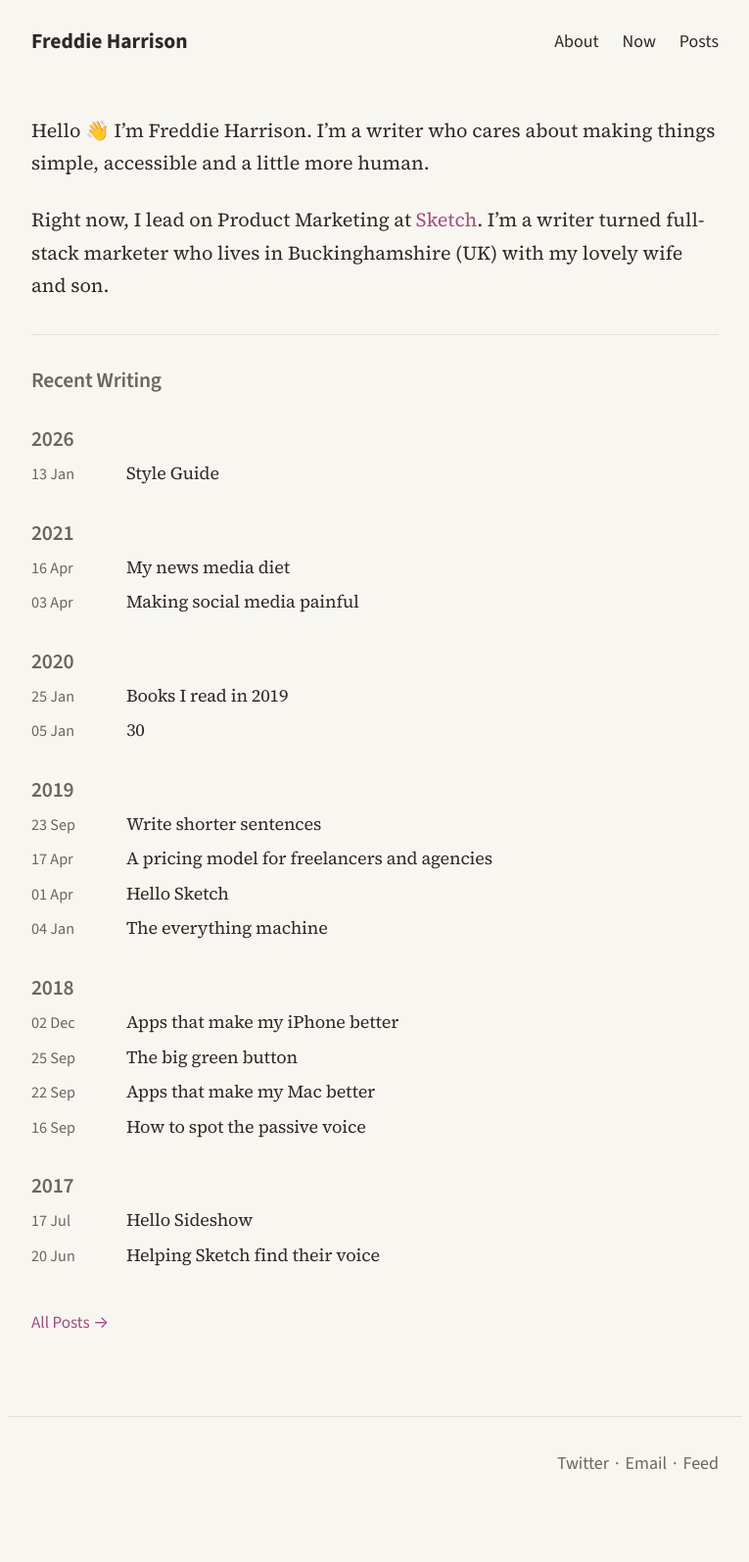
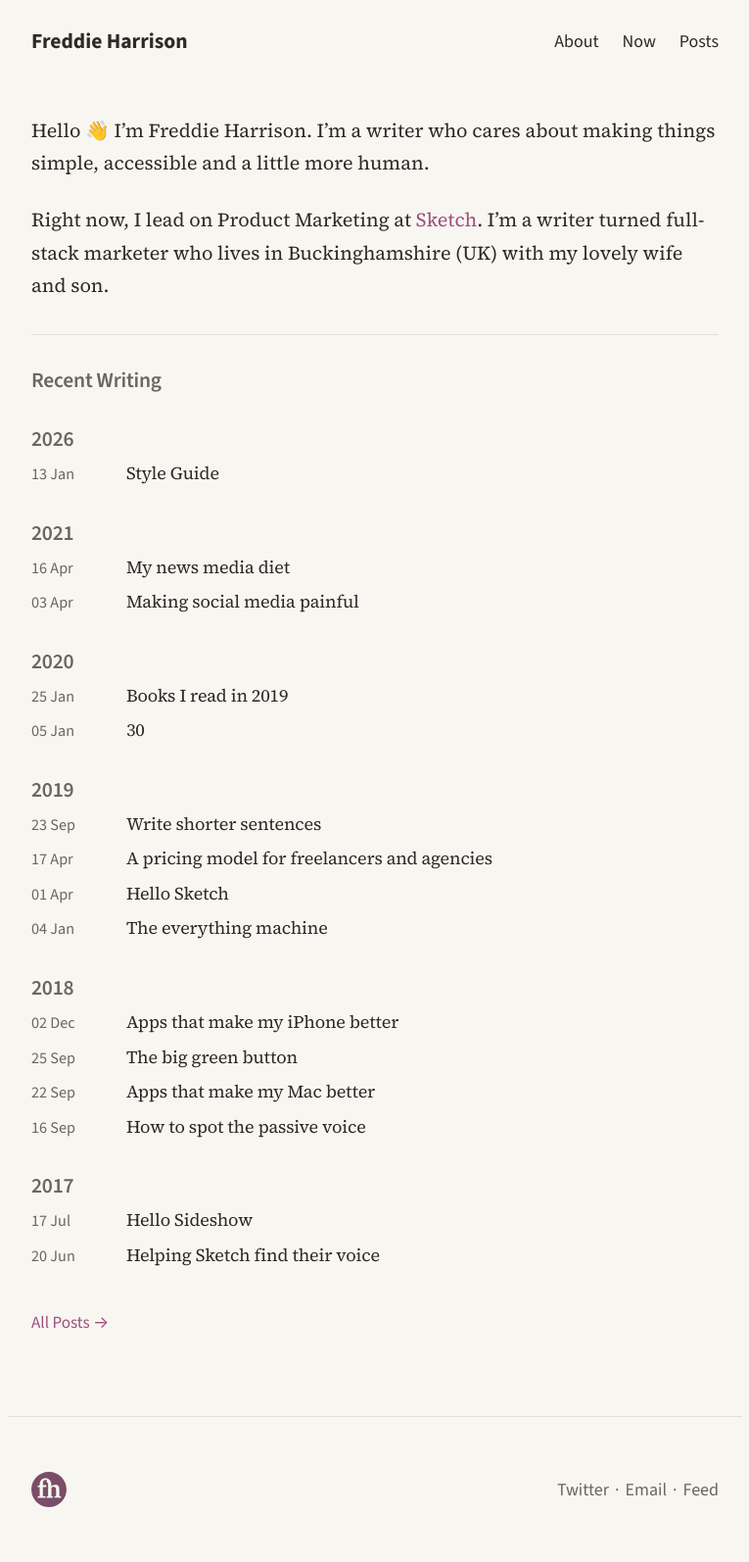
Before and after one commit to freddiewrites/freddiewrites.github.io, a Jekyll site: the page built from index.markdown, in a window 1280 px wide. Shown: the whole page at 98% size, without its empty margins (257-1022 px from the left). Built offline with Jekyll 4.4.1, drawn with Linux system fonts in a browser that asks for light colours; before the commit the page ends 1541 px from its top, so only the background shows below that.

Commit message:
Add logo to footer
Place FH monogram on left side of footer at 36px height.
Stacks vertically on mobile with centered alignment.

Co-Authored-By: Claude Opus 4.5 <noreply@anthropic.com>

```diff
--- a/_includes/footer.html
+++ b/_includes/footer.html
@@ -1,4 +1,5 @@
 <footer class="site-footer">
+  <img src="/assets/images/fh-logo.svg" alt="" class="footer-logo">
   <div class="footer-links">
     <a href="https://twitter.com/freddiewrites">Twitter</a>
     <span class="footer-sep">·</span>
--- a/_sass/_components.scss
+++ b/_sass/_components.scss
@@ -48,6 +48,14 @@
   padding: var(--space-lg) var(--space-md);
   border-top: 1px solid var(--border-color);
   font-family: var(--font-ui);
+  display: flex;
+  justify-content: space-between;
+  align-items: center;
+}
+
+.footer-logo {
+  height: 36px;
+  width: auto;
 }
 
 .footer-links {
@@ -252,6 +260,15 @@
     gap: var(--space-md);
   }
 
+  .site-footer {
+    flex-direction: column;
+    gap: var(--space-md);
+  }
+
+  .footer-logo {
+    height: 32px;
+  }
+
   .footer-links {
     justify-content: center;
   }
```
Also changed, not shown: assets/images/fh-logo.svg (added).
